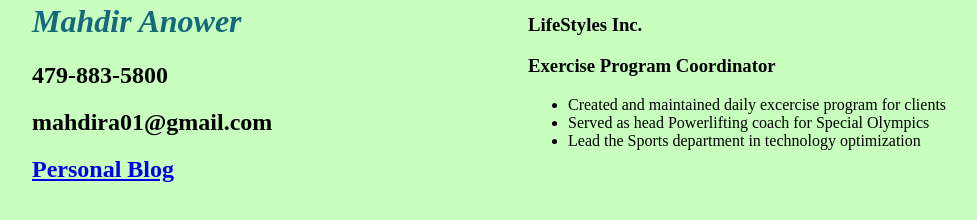
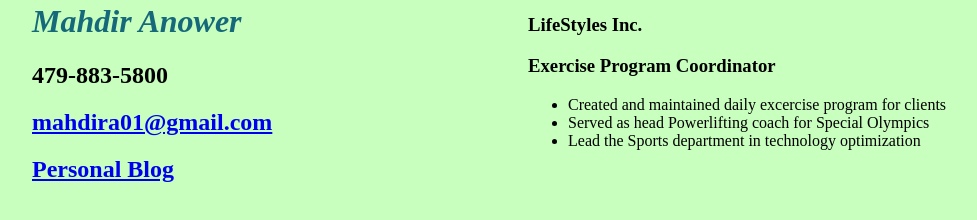
Before and after one commit to mahdira01-ctrl/resume, a plain HTML site: page index.html in a window 1280 px wide. Shown: the part 222-442 px from the top of the page, without its empty margins (128-1105 px from the left). Drawn offline with Linux system fonts and the light colour scheme.

Commit message:
updated email link

```diff
--- a/index.html
+++ b/index.html
@@ -14,7 +14,7 @@
                 <div class="AboutMe">
                     <h1>Mahdir Anower</h1>
                     <h2>479-883-5800</h2>
-                    <h2>mahdira01@gmail.com</h2>
+                    <h2> <a href="mailto:mahdira01@gmail.com@">mahdira01@gmail.com</a></h2>
                     <h2><a href="https://mahdirsblog.wordpress.com/">Personal Blog</a></h2>
                 </div>
             </div>
```
